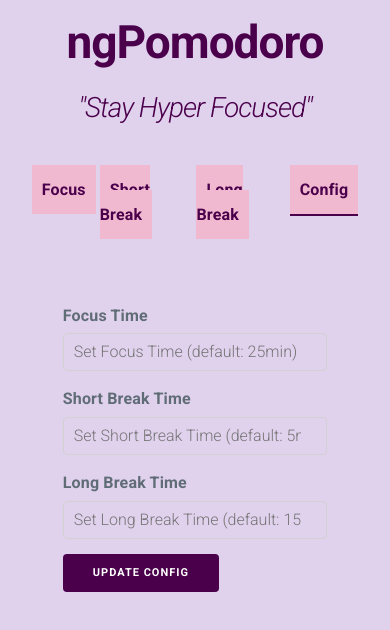
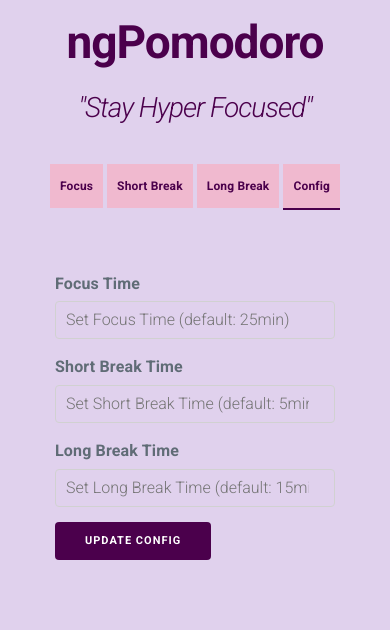
Before and after one commit to VishnuDileesh/ngPomodoro, an Angular app: page /setting in a window 390 px wide. Shown: the top 630 px of the page. Built offline with nearby package versions, Linux system fonts and the light colour scheme; what ngx-countdown would draw is missing.

Commit message:
Update responsiveness on screen under 450px

```diff
--- a/src/app/layout/navbar/navbar.component.css
+++ b/src/app/layout/navbar/navbar.component.css
@@ -24,6 +24,12 @@ a:hover {
   color: #4b004c;
 }
 
+@media only screen and (max-width: 450px) {
+  nav {
+    font-size: 1.2rem;
+  }
+}
+
 @media only screen and (min-width: 590px) {
   li {
     margin: 0 0.5rem;
--- a/src/styles.css
+++ b/src/styles.css
@@ -60,6 +60,12 @@ input:focus {
   border: 1px solid #4b004c;
 }
 
+@media only screen and (max-width: 450px) {
+  .container {
+    width: 100%;
+  }
+}
+
 @media only screen and (min-width: 590px) {
   .count-down {
     font-size: 18rem;
```
